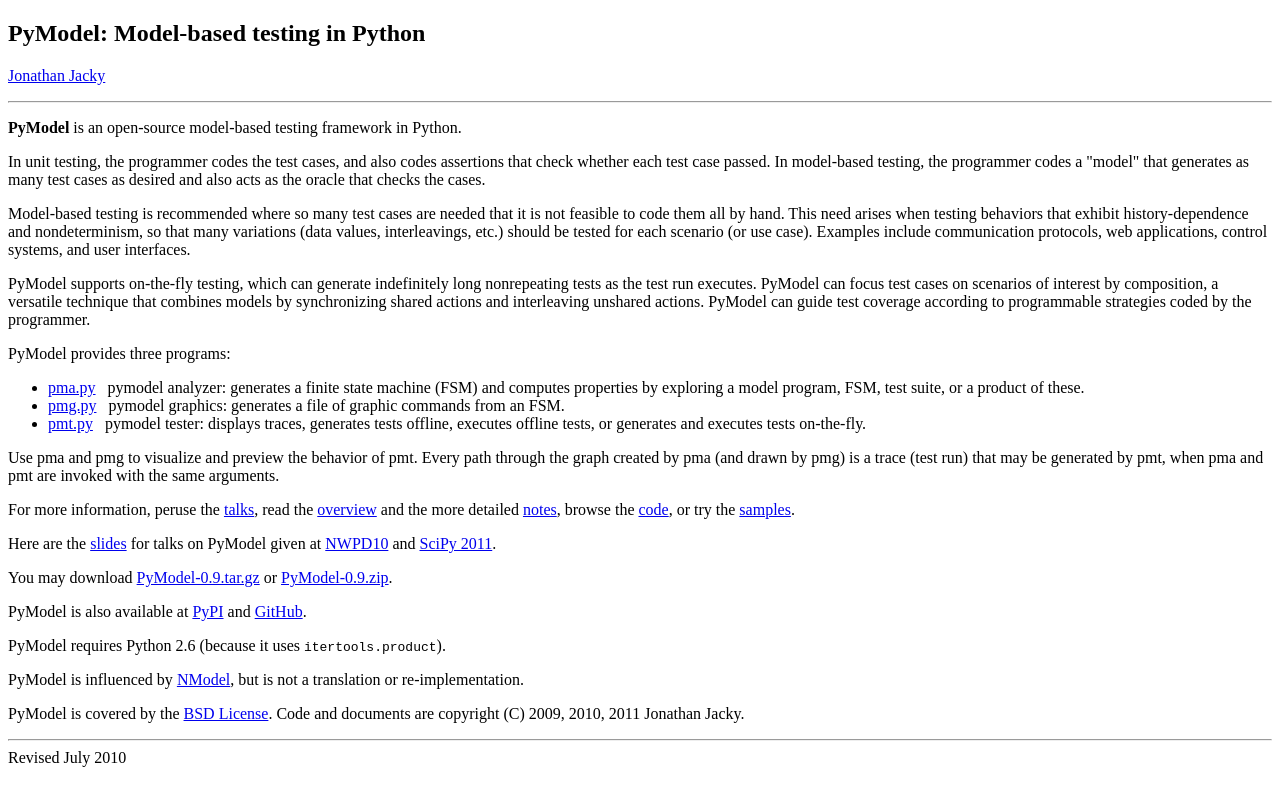
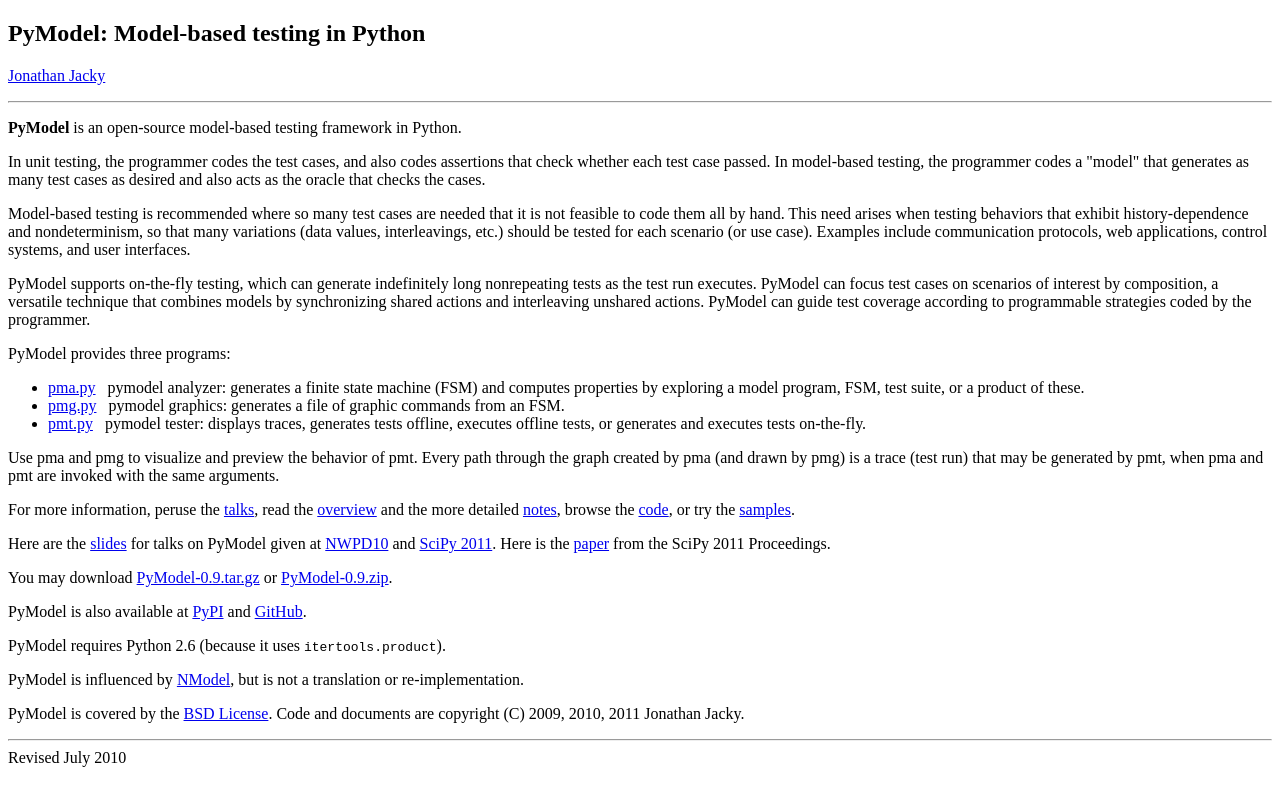
Before and after one commit to jon-jacky/PyModel, a plain HTML site: page www/index.html in a window 1280 px wide. Drawn offline with Linux system fonts and the light colour scheme.

Commit message:
add talks/pymodel-scipy2011.pdf, proceedings paper, add link in www/index.html

```diff
--- a/www/index.html
+++ b/www/index.html
@@ -65,6 +65,8 @@ the <a href="../samples">samples</a>.
 Here are the <a href="../talks/pymodel-nwpd10.pdf">slides</a> for
 talks on PyModel given at <a href="http://www.seapig.org/NWPD10">NWPD10</a>
 and <a href="http://conference.scipy.org/scipy2011/schedule.php">SciPy 2011</a>.
+Here is the <a href="../talks/pymodel-scipy2011.pdf">paper</a> from the
+SciPy 2011 Proceedings.
 
 <p>
 You may download <a href="PyModel-0.9.tar.gz">PyModel-0.9.tar.gz</a> or
```
Also changed, not shown: 1 other file.
